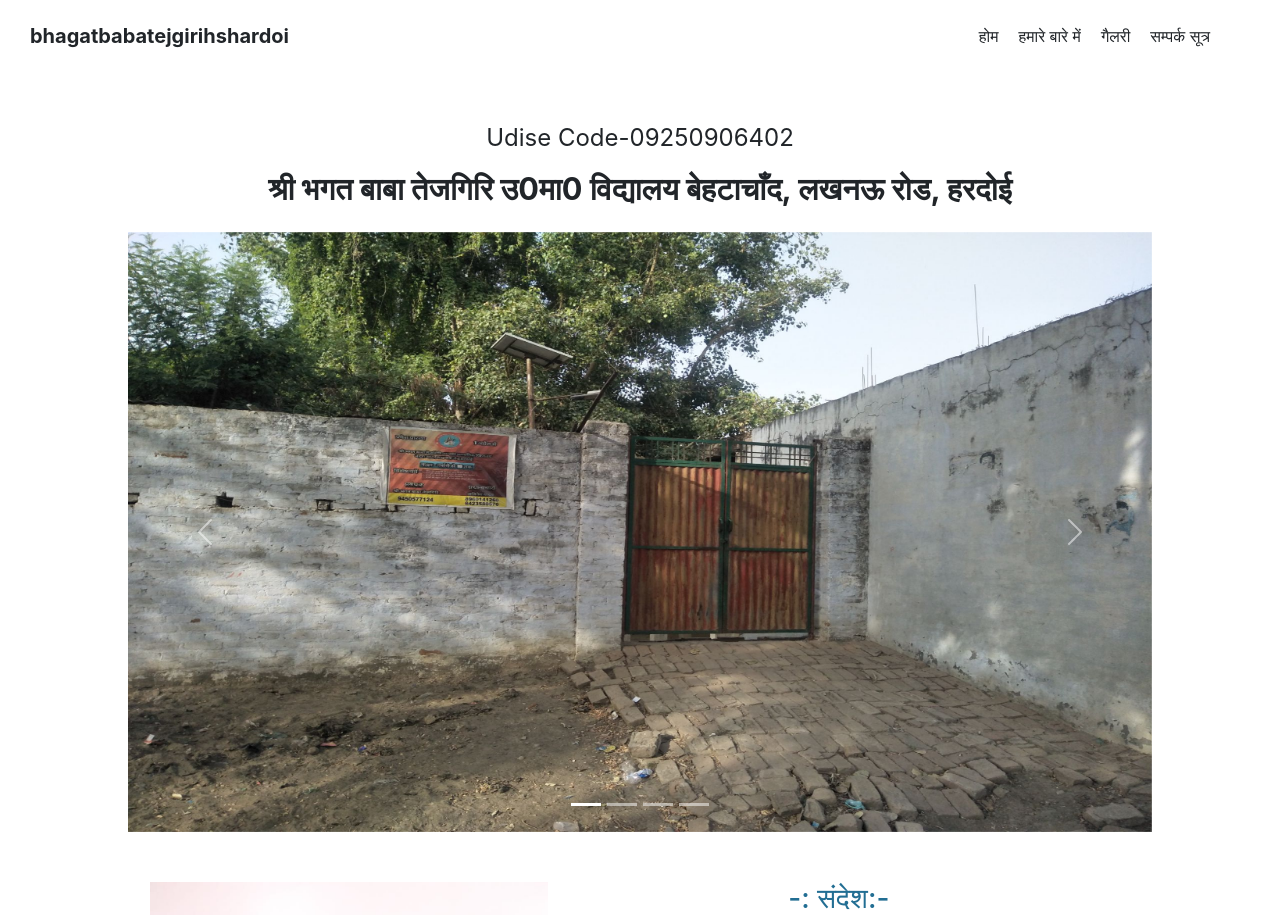
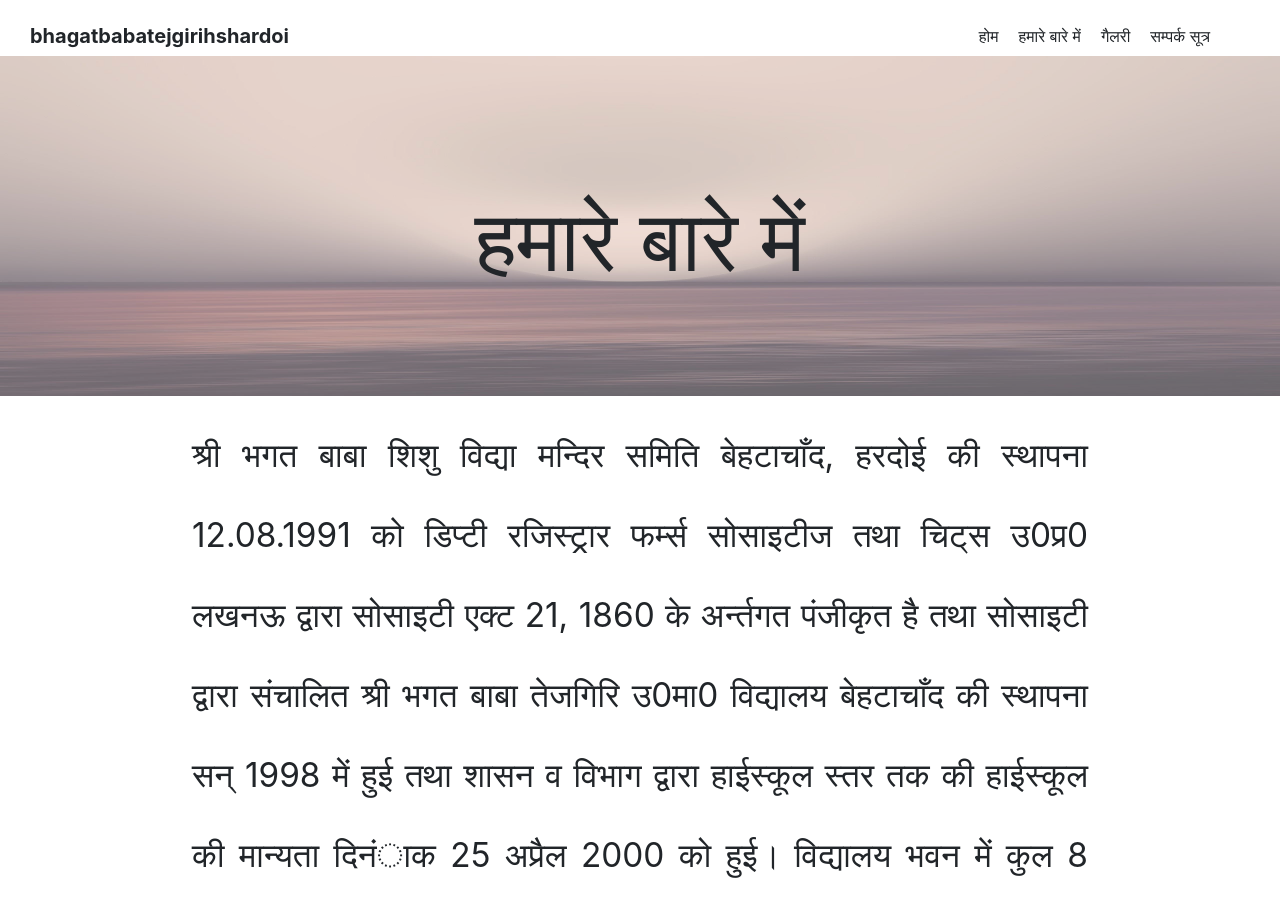
Before and after one commit to Shivam16Gupta/school-website, a React (Create React App) app: page / in a window 1280 px wide. Shown: the top 915 px of the page. Built offline with nearby package versions, Linux system fonts and the light colour scheme.

Commit message:
completed about us

```diff
--- a/src/App.js
+++ b/src/App.js
@@ -1,11 +1,13 @@
 import HomePage from '../src/Components/homepage.js';
 import './App.css';
+import AboutUs from '../src/Components/aboutus.js';
 
 
 function App() {
   return (
     <div className="App">
-      <HomePage/>
+      {/* <HomePage/> */}
+      <AboutUs/>
     </div>
   );
 }
--- /dev/null
+++ b/src/Assets/css/aboutus.css
@@ -0,0 +1,26 @@
+.aboutbg{
+    margin-top:56px;
+    width: 100%;
+    height:340px;
+    z-index: 0;
+    opacity:0.7;
+    position:relative;
+}
+.heading-about{
+    font-size:85.33px;
+    z-index: 1;
+    position: absolute;
+
+    top: 30%;
+    left: 50%;
+    transform: translate(-50%, -50%);
+}
+.about-content{
+    font-size:33.33px;
+    line-height: 2.4;
+    margin-left:15%;
+    width:70%;
+    margin-top:20px;
+    text-align: justify;
+  text-justify: inter-word;
+}
--- a/src/Components/aboutus.js
+++ b/src/Components/aboutus.js
@@ -1,9 +1,31 @@
 import React from 'react';
-
+import NavBar from './navbar.js';
+import bg from '../Assets/images/aboutbg.jpg';
+import '../Assets/css/aboutus.css';
 function AboutUs() {
     return (
         <div>
-
+            <NavBar/>
+            <img src={bg} className="aboutbg" alt="..."/>
+            <h1 className="heading-about">हमारे बारे में</h1>
+            <p className="about-content">श्री भगत बाबा शिशु विद्या मन्दिर समिति बेहटाचाँद,
+                हरदोई की स्थापना 12.08.1991 को डिप्टी रजिस्ट्रार
+                फर्म्स सोसाइटीज तथा चिट्स उ0प्र0 लखनऊ द्वारा
+                सोसाइटी एक्ट 21, 1860 के अर्न्तगत पंजीकृत है तथा
+                सोसाइटी द्वारा संचालित श्री भगत बाबा तेजगिरि उ0मा0
+                विद्यालय बेहटाचाँद की स्थापना सन् 1998 में हुई तथा
+                शासन व विभाग द्वारा हाईस्कूल स्तर तक की हाईस्कूल
+                की मान्यता दिनंाक 25 अप्रैल 2000 को हुई। विद्यालय
+                भवन में कुल 8 कमरें स्वच्छ, हवादार निर्मित है तथा हाल है।
+                प्रधानाचार्य कक्ष, स्टाफ कक्ष अलग से है। विद्यालय मंे सी0सी0
+                टी0वी0 कैमरे लगे है। विद्यालय मे प्रशिक्षित शिक्षकों द्वारा शिक्षण
+                कार्य कराया जाता है तथा विद्यालय का परीक्षाफल शत प्रतिशत
+                रहा है। विद्यालय में पढ़ने वाले कई भूतपूर्व छात्र सरकारी सेवा में है।
+                विद्यालय मे कक्षा 6 से 10 तक की पढ़ाई की जाती है।
+                विद्यालय में हवादार कमरों के अलावा पेड़, पौधे आदि है।
+                शौचालय, मूत्रालय तथा पीने के लिए शुद्ध जल की व्यवस्था है तथा
+                प्रत्येक कमरों में पंखे है।
+                </p>
         </div>
     );
 }
```
Also changed, not shown: src/Assets/images/aboutbg.jpg (added).
